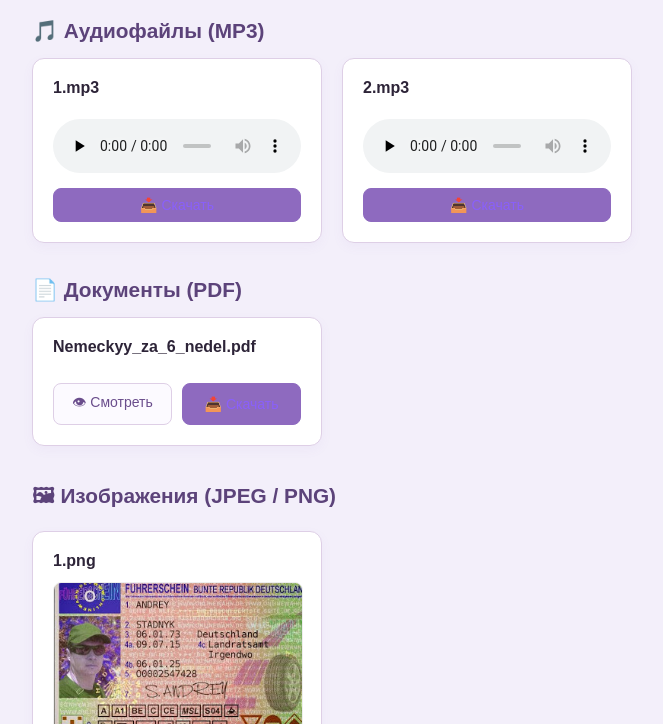
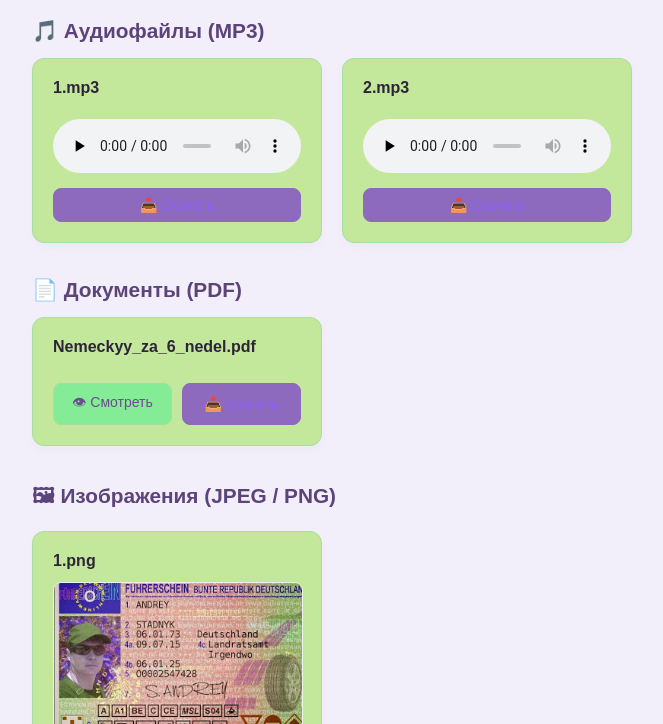
Before and after one commit to Cherry837-svg/Nemeckiy-za-6-Nedel, a plain HTML site: page index.html in a window 1280 px wide. Shown: the part 76-800 px from the top of the page, without its empty margins (308-971 px from the left). Drawn offline with Linux system fonts and the light colour scheme.

Commit message:
Update index.html

```diff
--- a/index.html
+++ b/index.html
@@ -9,13 +9,13 @@
             /* Светло-сиреневый нежный фон */
             --bg-color: #f3effa;
             /* Чистый белый цвет для карточек с файлами */
-            --card-bg: #ffffff;
+            --card-bg: #c3e89b;
             /* Глубокий темно-фиолетовый цвет текста для отличной читаемости */
             --text-color: #2d2438;
             /* Насыщенный сиренево-лавандовый для главных кнопок */
             --accent-color: #8e6abf;
             /* Мягкие сиреневые границы */
-            --border-color: #decfe6;
+            --border-color: #a6df9e;
         }
         body {
             font-family: -apple-system, BlinkMacSystemFont, "Segoe UI", Roboto, Helvetica, Arial, sans-serif;
@@ -78,7 +78,7 @@
             margin-top: 15px;
         }
         a.btn, button.btn {
-            background-color: #fcfaff;
+            background-color: #84ec96;
             color: #6a4d8c;
             border: 1px solid var(--border-color);
             padding: 8px 14px;
@@ -94,7 +94,7 @@
             transition: all 0.15s;
         }
         a.btn:hover, button.btn:hover {
-            background-color: #f1e9f7;
+            background-color: #9bcd99;
             border-color: var(--accent-color);
         }
         a.btn.primary {
```
